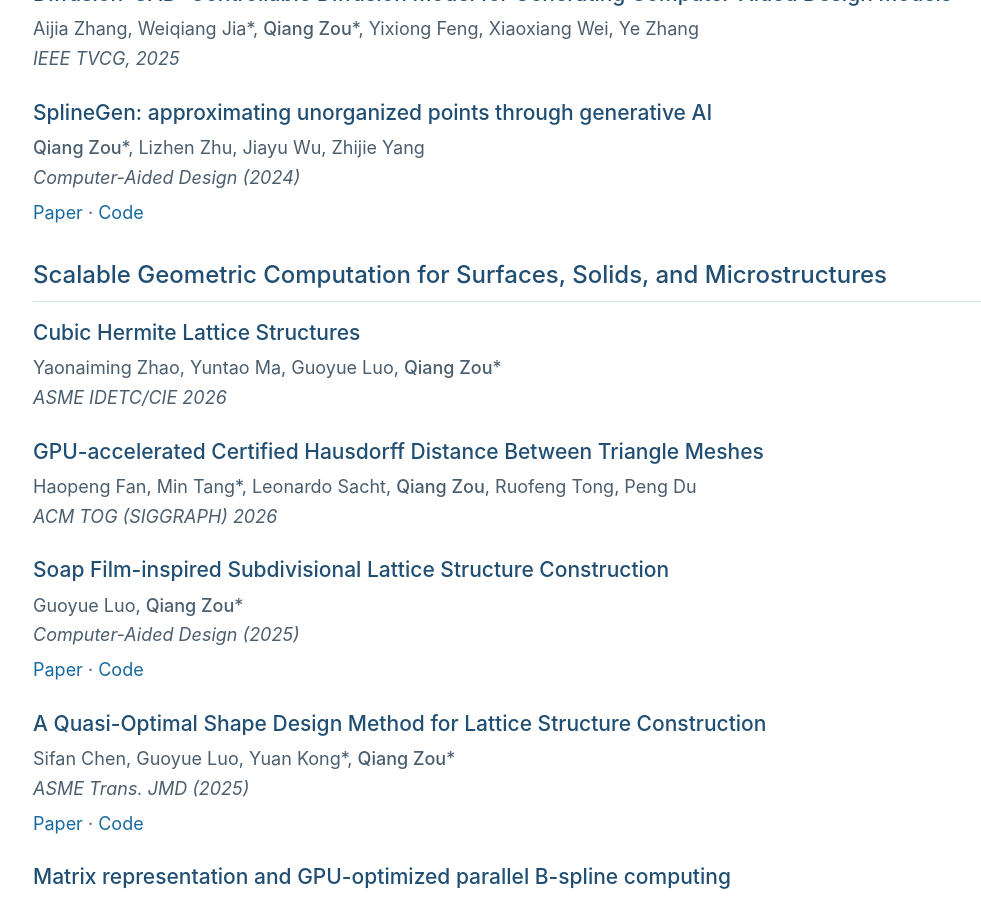
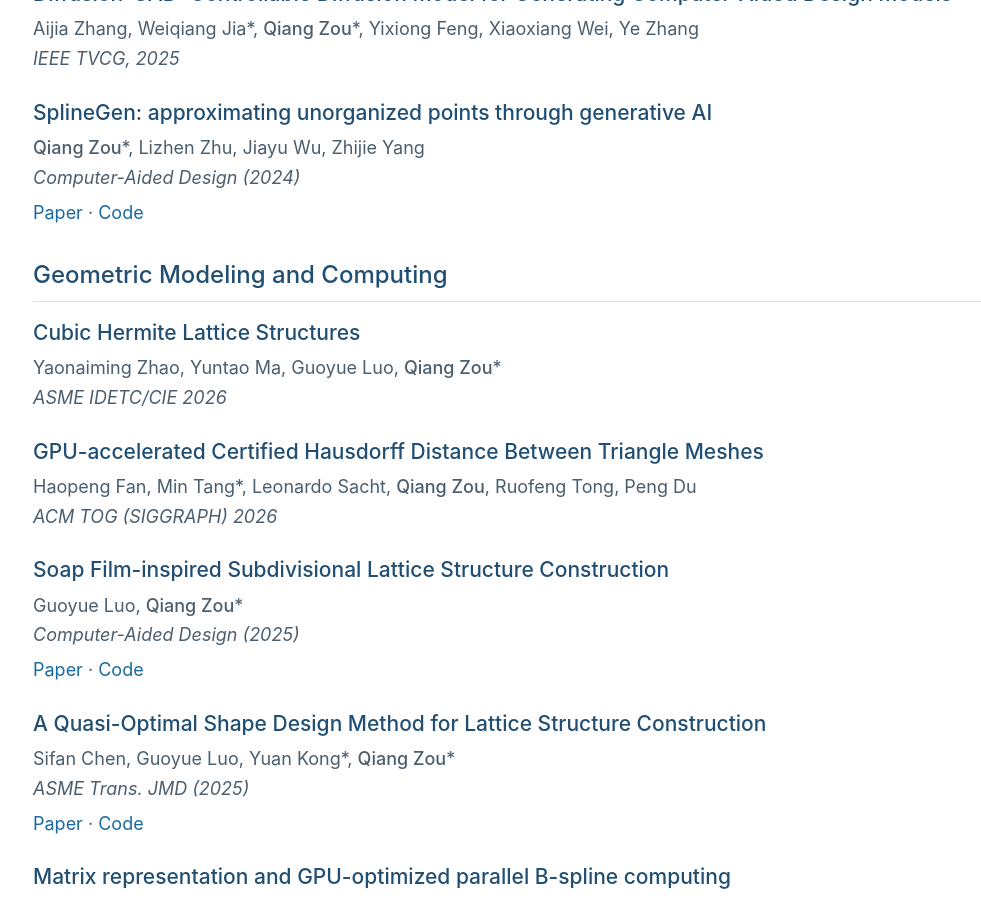
Before and after one commit to Qiang-Zou/Qiang-Zou.github.io, a Jekyll site: the page built from _pages/research.md, in a window 1280 px wide and 900 px high, scrolled down 1058 px. Shown: the whole window, without its empty margins (79-1060 px from the left). Built offline with Jekyll 4.4.1, drawn with Linux system fonts in a browser that asks for light colours.

Commit message:
Use concise geometric modeling and computing heading

```diff
--- a/_pages/research.md
+++ b/_pages/research.md
@@ -58,7 +58,7 @@ Selected publications · [Full list on Google Scholar](https://scholar.google.co
 
   [Paper](https://doi.org/10.1016/j.cad.2024.103809) · [Code](https://github.com/Qiang-Zou/SplineGen)
 
-## Scalable Geometric Computation for Surfaces, Solids, and Microstructures <span id="microstructures"></span> {#geometric-computing}
+## Geometric Modeling and Computing <span id="microstructures"></span> {#geometric-computing}
 
 - **Cubic Hermite Lattice Structures**
 
```
